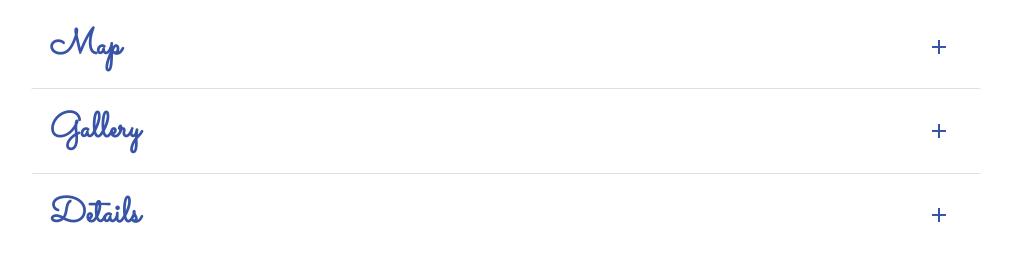
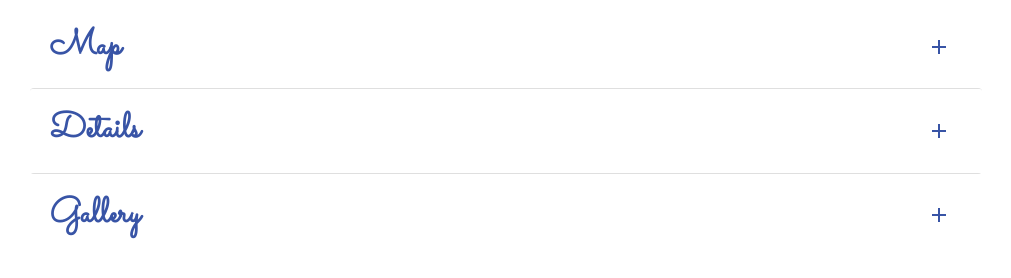
Before and after one commit to csglenn/cottage-countdown, a Jekyll site: the page index.html, which Jekyll copies as it is, in a window 1280 px wide. Shown: the part 593-871 px from the top of the page, without its empty margins (134-1145 px from the left). Built offline with Jekyll 4.4.1, drawn with Linux system fonts in a browser that asks for light colours; nearby versions of some CDN libraries; some web fonts are replaced; a script that is not in the unit is left out.

Commit message:
Making more responsive for mobile

```diff
--- a/index.html
+++ b/index.html
@@ -144,9 +144,12 @@
 
               <h4 class="title-font4">Fredericton to Deer Island</h4>
 
-<iframe src="https://www.google.com/maps/embed?pb=!1m24!1m8!1m3!1d1430023.1528279018!2d-67.82234873437503!3d45.570157662357275!3m2!1i1024!2i768!4f13.1!4m13!3e0!4m5!1s0x4ca422046d74a07f%3A0xc956fbcfa4a2afb0!2sWaterloo%20Row%2C%20Fredericton%2C%20NB%2C%20Canada!3m2!1d45.9492882!2d-66.6334123!4m5!1s0x4ca8a3eee33b8fc3%3A0xe91b59bded46378c!2s9%20Clines%20Point%20Rd%2C%20Leonardville%2C%20NB%20E5V%201K3%2C%20Canada!3m2!1d44.9776904!2d-66.9519888!5e0!3m2!1sen!2sus!4v1651538824862!5m2!1sen!2sus" width="600" height="450" style="border:0;" allowfullscreen="" loading="lazy" referrerpolicy="no-referrer-when-downgrade"></iframe>
 
+<div class="row">
+  <iframe class="col-lg-12 col-md-12 col-sm-12" src="https://www.google.com/maps/embed?pb=!1m24!1m8!1m3!1d1430023.1528279018!2d-67.82234873437503!3d45.570157662357275!3m2!1i1024!2i768!4f13.1!4m13!3e0!4m5!1s0x4ca422046d74a07f%3A0xc956fbcfa4a2afb0!2sWaterloo%20Row%2C%20Fredericton%2C%20NB%2C%20Canada!3m2!1d45.9492882!2d-66.6334123!4m5!1s0x4ca8a3eee33b8fc3%3A0xe91b59bded46378c!2s9%20Clines%20Point%20Rd%2C%20Leonardville%2C%20NB%20E5V%201K3%2C%20Canada!3m2!1d44.9776904!2d-66.9519888!5e0!3m2!1sen!2sus!4v1651538824862!5m2!1sen!2sus" width="600" height="450" style="border:0;" allowfullscreen="" loading="lazy" referrerpolicy="no-referrer-when-downgrade"></iframe>
 
+  </iframe>
+ </div>
             </div>
           </div>
         </div>
@@ -154,48 +157,24 @@
         <!-- Accordion item 2 -->
         <div class="card border-left-0 border-right-0">
           <div id="headingTwo" class="card-header bg-white">
-            <h6 class="mb-0 font-weight-bold"><a href="#" data-toggle="collapse" data-target="#collapseTwo" aria-expanded="false" aria-controls="collapseTwo" class="d-block position-relative collapsed btn-font cursive-font collapsible-link py-2">Gallery</a></h6>
+            <h6 class="mb-0 font-weight-bold"><a href="#" data-toggle="collapse" data-target="#collapseTwo" aria-expanded="false" aria-controls="collapseTwo" class="d-block position-relative collapsed btn-font cursive-font collapsible-link py-2">Details</a></h6>
           </div>
           <div id="collapseTwo" aria-labelledby="headingTwo" data-parent="#accordionExample" class="collapse">
             <div class="card-body p-5">
 
+              <div class="container-fluid">
+                <h2 class="text-center title-font4">The Cottage</h2>
+                <div class="row">
+             <div class="airbnb-embed-frame" data-id="19659367" data-view="home" data-hide-price="true" data-hide-reviews="true" style="width:450px;height:300px;margin:auto"><a href="https://www.airbnb.ca/rooms/19659367?guests=1&amp;adults=1&amp;s=66&amp;source=embed_widget" rel="nofollow">View On Airbnb</a><a href="https://www.airbnb.ca/rooms/19659367?guests=1&amp;adults=1&amp;s=66&amp;source=embed_widget" rel="nofollow">&quot;Kat&#x27;s cradle&quot; cozy retreat with Bay of Fundy view</a><script async="" src="https://www.airbnb.ca/embeddable/airbnb_jssdk"></script></div>
+            </div>
+                 </div>
 
+                 <div class="container-fluid">
+                    <p><h2 class="text-center title-font4">The Ferry</h2></p>
+                       <!--<iframe width="1000em" src="https://deerisland.coastaltransport.ca/schedule.html"></iframe>-->
+                       <img src="img/ferry.png" class="responsive">
+                 </div>
 
-              <div class="container-fluid">
-  <!--<h2 class="text-center title-font3">Let's Discover</h2>-->
-  <!--<h4 class="text-center title-font4">Deer Island is one of the Fundy Islands in the Bay of Fundy.</h4>-->
-
-  <div class="d-flex flex-wrap justify-content-center">
-    <!--
-    <div class="d-flex flex-column">
-      <img class="img-fluid" src="https://images.unsplash.com/photo-1580019542155-247062e19ce4?ixid=MnwxMjA3fDB8MHxzZWFyY2h8MXx8c2VhJTIwbGlmZXxlbnwwfHwwfHw%3D&ixlib=rb-1.2.1&auto=format&fit=crop&w=700&q=60">
-      <img class="img-fluid" src="https://images.unsplash.com/photo-1596414086775-3e321ab08f36?ixid=MnwxMjA3fDB8MHxzZWFyY2h8N3x8c2VhJTIwbGlmZXxlbnwwfHwwfHw%3D&ixlib=rb-1.2.1&auto=format&fit=crop&w=700&q=60">
-    </div>
-
-    <div class="d-flex flex-column">
-      <img class="img-fluid" src="https://images.unsplash.com/photo-1591025207163-942350e47db2?ixid=MnwxMjA3fDB8MHxzZWFyY2h8Mjd8fHNlYSUyMGxpZmV8ZW58MHx8MHx8&ixlib=rb-1.2.1&auto=format&fit=crop&w=500&q=60">
-      <img class="img-fluid" src="https://images.unsplash.com/photo-1572720350370-8080412fc75b?ixid=MnwxMjA3fDB8MHxzZWFyY2h8NHx8c2VhJTIwbGlmZXxlbnwwfHwwfHw%3D&ixlib=rb-1.2.1&auto=format&fit=crop&w=700&q=60">
-    </div>
-
-    <div class="d-flex flex-column">
-      <img class="img-fluid" src="https://images.unsplash.com/photo-1582967788606-a171c1080cb0?ixid=MnwxMjA3fDB8MHxzZWFyY2h8M3x8c2VhJTIwbGlmZXxlbnwwfHwwfHw%3D&ixlib=rb-1.2.1&auto=format&fit=crop&w=700&q=60">
-      <img class="img-fluid" src="https://images.unsplash.com/photo-1572713629470-3e9f5d4fdf4c?ixid=MnwxMjA3fDB8MHxzZWFyY2h8Mnx8c2VhJTIwbGlmZXxlbnwwfHwwfHw%3D&ixlib=rb-1.2.1&auto=format&fit=crop&w=700&q=60">
-    </div>
-
-    <div class="d-flex flex-column">
-      <img class="img-fluid" src="https://images.unsplash.com/photo-1572685165919-360a1322f41e?ixid=MnwxMjA3fDB8MHxzZWFyY2h8MTF8fHNlYSUyMGxpZmV8ZW58MHx8MHx8&ixlib=rb-1.2.1&auto=format&fit=crop&w=700&q=60">
-      <img class="img-fluid" src="https://images.unsplash.com/photo-1559291001-693fb9166cba?ixid=MnwxMjA3fDB8MHxzZWFyY2h8MTZ8fHNlYSUyMGxpZmV8ZW58MHx8MHx8&ixlib=rb-1.2.1&auto=format&fit=crop&w=700&q=60">
-    </div>
-
-    <div class="d-flex flex-column">
-      <img class="img-fluid" src="https://images.unsplash.com/photo-1570368294249-55d0da1c69fd?ixid=MnwxMjA3fDB8MHxzZWFyY2h8MjV8fHNlYSUyMGxpZmV8ZW58MHx8MHx8&ixlib=rb-1.2.1&auto=format&fit=crop&w=500&q=60">
-      <img class="img-fluid" src="https://images.unsplash.com/photo-1437622368342-7a3d73a34c8f?ixid=MnwxMjA3fDB8MHxzZWFyY2h8MjJ8fHNlYSUyMGxpZmV8ZW58MHx8MHx8&ixlib=rb-1.2.1&auto=format&fit=crop&w=500&q=60">
-    </div>
-  -->
-  <iframe width="1000em" height="800em" style="border:2px;" src="https://www.deerislandnb.com/picture-gallery.html"></iframe>
-
-  </div>
-</div>
 
 
             </div>
@@ -205,25 +184,26 @@
         <!-- Accordion item 3 -->
         <div class="card border-0">
           <div id="headingThree" class="card-header bg-white">
-            <h6 class="mb-0 font-weight-bold"><a href="#" data-toggle="collapse" data-target="#collapseThree" aria-expanded="false" aria-controls="collapseThree" class="d-block position-relative collapsed cursive-font btn-font collapsible-link py-2">Details</a></h6>
+            <h6 class="mb-0 font-weight-bold"><a href="#" data-toggle="collapse" data-target="#collapseThree" aria-expanded="false" aria-controls="collapseThree" class="d-block position-relative collapsed cursive-font btn-font collapsible-link py-2">Gallery</a></h6>
           </div>
           <div id="collapseThree" aria-labelledby="headingThree" data-parent="#accordionExample" class="collapse">
             <div class="card-body p-5">
 
-          <div class="center-box">
-             <h2 class="text-center title-font4">The Cottage</h2>
 
-          <div class="airbnb-embed-frame" data-id="19659367" data-view="home" data-hide-price="true" data-hide-reviews="true" style="width:450px;height:300px;margin:auto"><a href="https://www.airbnb.ca/rooms/19659367?guests=1&amp;adults=1&amp;s=66&amp;source=embed_widget" rel="nofollow">View On Airbnb</a><a href="https://www.airbnb.ca/rooms/19659367?guests=1&amp;adults=1&amp;s=66&amp;source=embed_widget" rel="nofollow">&quot;Kat&#x27;s cradle&quot; cozy retreat with Bay of Fundy view</a><script async="" src="https://www.airbnb.ca/embeddable/airbnb_jssdk"></script></div>
 
+              <div class="container-fluid">
+                <!--<h2 class="text-center title-font3">Let's Discover</h2>-->
+                <!--<h4 class="text-center title-font4">Deer Island is one of the Fundy Islands in the Bay of Fundy.</h4>-->
+
+                <div class="d-flex flex-wrap justify-content-center">
+
+                <iframe width="1000em" height="800em" style="border:2px;" src="https://www.deerislandnb.com/picture-gallery.html"></iframe>
+
+                </div>
               </div>
 
-              <div class="container-fluid">
-                 <p><h2 class="text-center title-font4">The Ferry</h2></p>
-                    <!--<iframe width="1000em" src="https://deerisland.coastaltransport.ca/schedule.html"></iframe>-->
-                    <img src="img/ferry.png" class="responsive">
 
 
-              </div>
 
 
             </div>
```
